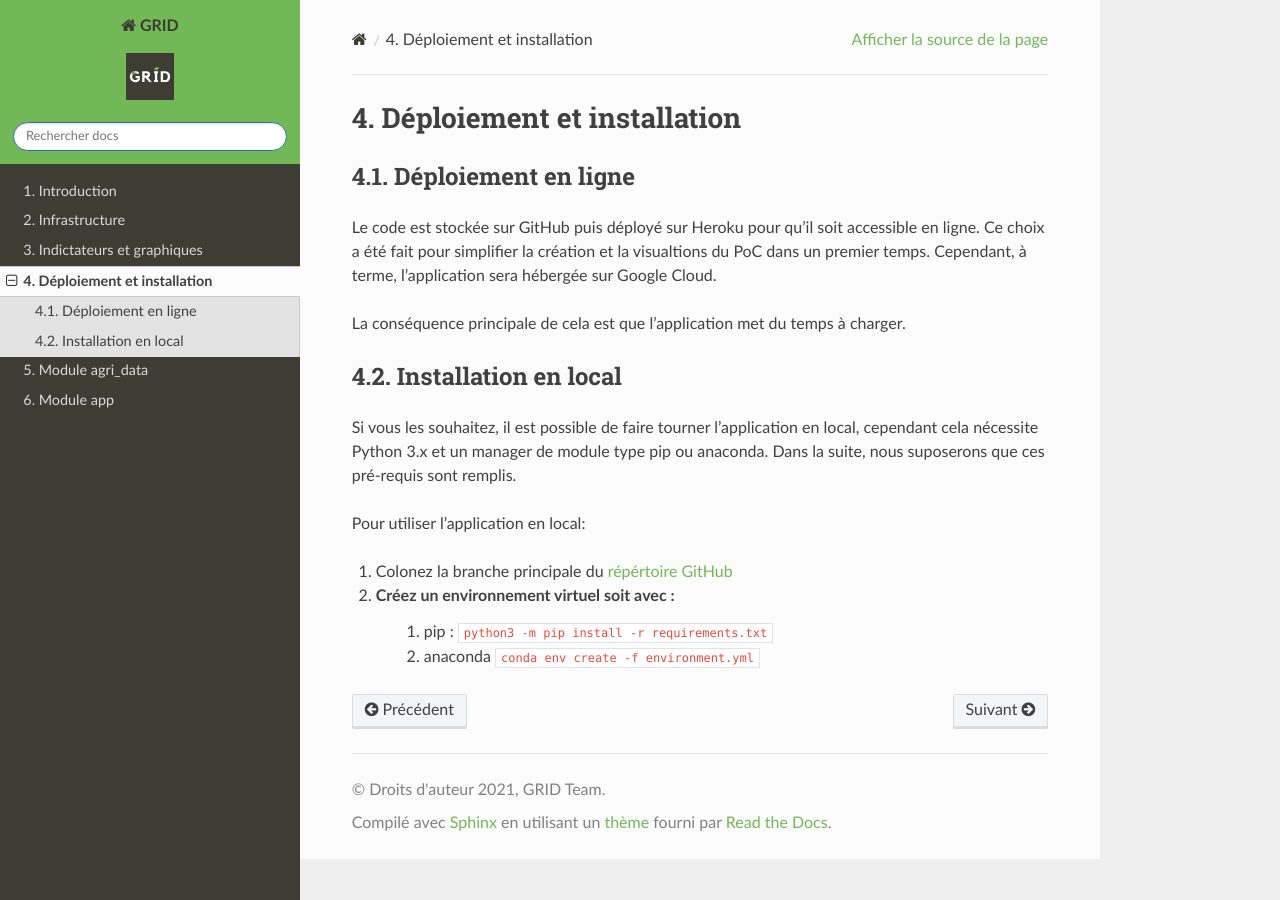
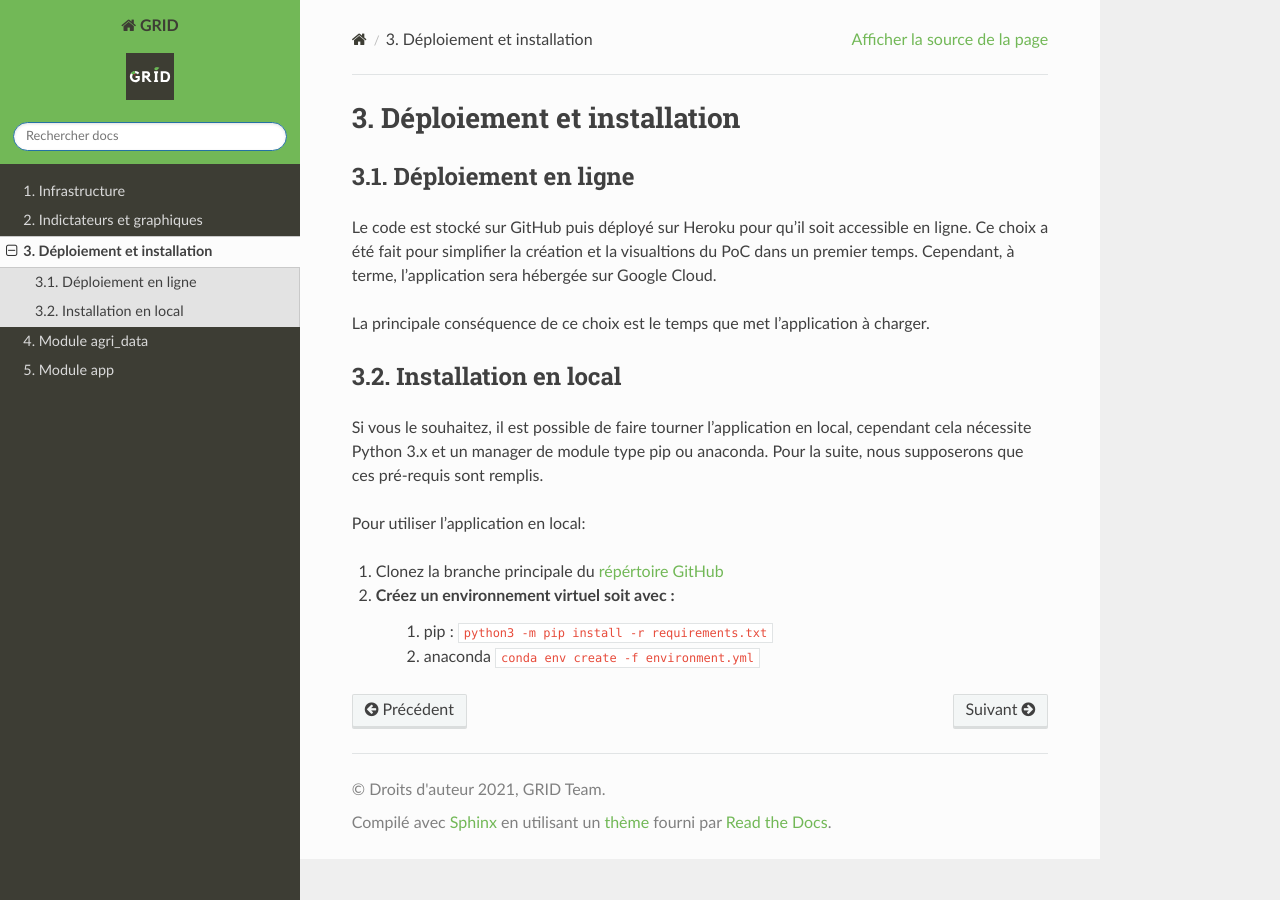
Before and after one commit to Green-Investement-Dashboard/GRID_app, a Sphinx documentation site: the page built from docs/source/use.rst, in a window 1280 px wide. Built offline with Sphinx 7.4.7 and the Read the Docs theme 2.0.0, drawn with Linux system fonts in a browser that asks for light colours; pages that are not in the unit, such as notebooks, are missing from menus.

Commit message:
maj textes

```diff
--- a/docs/source/index.rst
+++ b/docs/source/index.rst
@@ -21,7 +21,7 @@
 `Documentation PDF <http://docs.grid-tech.fr/grid.pdf>`__
 
 .. attention::
-   Le dashboard est pour le moment optimiser pour les écrans d'ordinateurs
+   Le dashboard est pour le moment optimisé uniquement pour les écrans d'ordinateurs
 
 
 ------
@@ -32,7 +32,7 @@
    :maxdepth: 2
    :numbered:
 
-   intro
+   introduction
    infrastructure
    indicateurs
    use
--- a/docs/source/indicateurs.rst
+++ b/docs/source/indicateurs.rst
@@ -28,4 +28,4 @@
 Graph des canicules
 ------------------------
 
-Toujours sur la base des données `du Climate Data Store <https://cds.climate.copernicus.eu/cdsapp#!/dataset/sis-heat-and-cold-spells?tab=overview>`__, nous avons selectionner ces données représentant le nombre de jours de canicule. Il nous est paru plus pertinent de représenter les jours de canciule uniquement à l'emplacement du viticultuteur.
+Toujours sur la base des données `du Climate Data Store <https://cds.climate.copernicus.eu/cdsapp#!/dataset/sis-heat-and-cold-spells?tab=overview>`__, nous avons selectionner ces données représentant le nombre de jours de canicule. Il nous est paru plus pertinent de représenter les jours de canicule uniquement à l'emplacement du viticultuteur.
--- a/docs/source/use.rst
+++ b/docs/source/use.rst
@@ -9,21 +9,21 @@
 Déploiement en ligne
 ===========================
 
-Le code est stockée sur GitHub puis déployé sur Heroku pour qu'il soit accessible en ligne. Ce choix a été fait pour simplifier la création et la visualtions du PoC dans un premier temps. Cependant, à terme, l'application sera hébergée sur Google Cloud.
+Le code est stocké sur GitHub puis déployé sur Heroku pour qu'il soit accessible en ligne. Ce choix a été fait pour simplifier la création et la visualtions du PoC dans un premier temps. Cependant, à terme, l'application sera hébergée sur Google Cloud.
 
-La conséquence principale de cela est que l'application met du temps à charger.
+La principale conséquence de ce choix est le temps que met l'application à charger.
 
 
 
 Installation en local
 ===========================
 
-Si vous les souhaitez, il est possible de faire tourner l'application en local, cependant cela nécessite Python 3.x et un manager de module type pip ou anaconda.
-Dans la suite, nous suposerons que ces pré-requis sont remplis.
+Si vous le souhaitez, il est possible de faire tourner l'application en local, cependant cela nécessite Python 3.x et un manager de module type pip ou anaconda.
+Pour la suite, nous supposerons que ces pré-requis sont remplis.
 
 Pour utiliser l'application en local:
 
-#. Colonez la branche principale du `répértoire GitHub <https://github.com/Green-Investement-Dashboard/GRID_app>`__
+#. Clonez la branche principale du `répértoire GitHub <https://github.com/Green-Investement-Dashboard/GRID_app>`__
 #. Créez un environnement virtuel soit avec :
 	#. pip : :code:`python3 -m pip install -r requirements.txt`
 	#. anaconda :code:`conda env create -f environment.yml`
```
